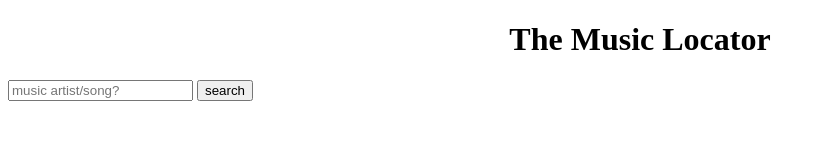
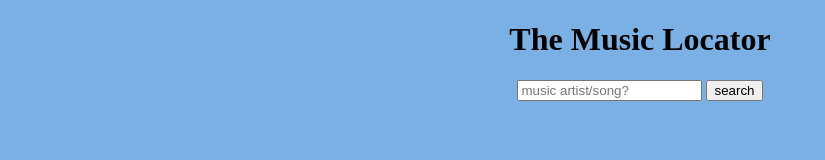
Before and after one commit to TJeffrey3/clientproject, a plain HTML site: page index.html in a window 1280 px wide. Shown: the whole page, without its empty margins (0-825 px from the left). Drawn offline with nearby package versions, Linux system fonts and the light colour scheme.

Commit message:
draft 2 with extra

```diff
--- a/index.html
+++ b/index.html
@@ -6,14 +6,17 @@
 
     </head>
     <body>
+        <div class= "mvp">
         <h1>The Music Locator</h1>
             <input class="search" placeholder="music artist/song?">
             <button>search</button>
+        </div>
             <div class= "gallery">
             </div>
             <script
   src="https://code.jquery.com/jquery-3.4.0.js"
   integrity="sha256-DYZMCC8HTC+QDr5QNaIcfR7VSPtcISykd+6eSmBW5qo="
   crossorigin="anonymous"></script>
+
     </body>
 </html>
--- a/script.js
+++ b/script.js
@@ -14,3 +14,5 @@ $.ajax({
 });
 
 });
+
+//have to add something in order for this to really be linked to the other pages.
--- a/style.css
+++ b/style.css
@@ -1,10 +1,15 @@
 h1{
     text-align: center;
-
-    justify-content:center;
-    display:flex;
 }
 
 .gallery{
 
 }
+
+body{
+    background-color:#7BB0E4;
+}
+
+.mvp{
+    text-align: center;
+}
```
